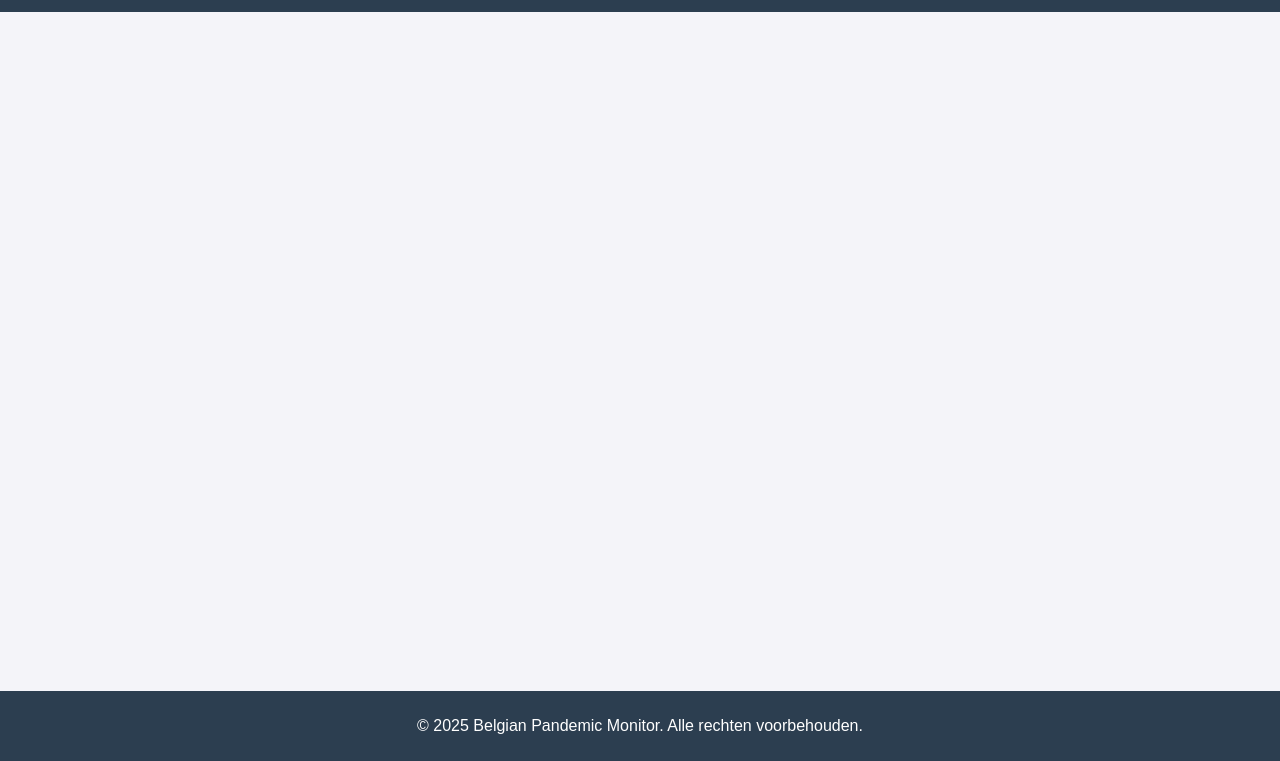
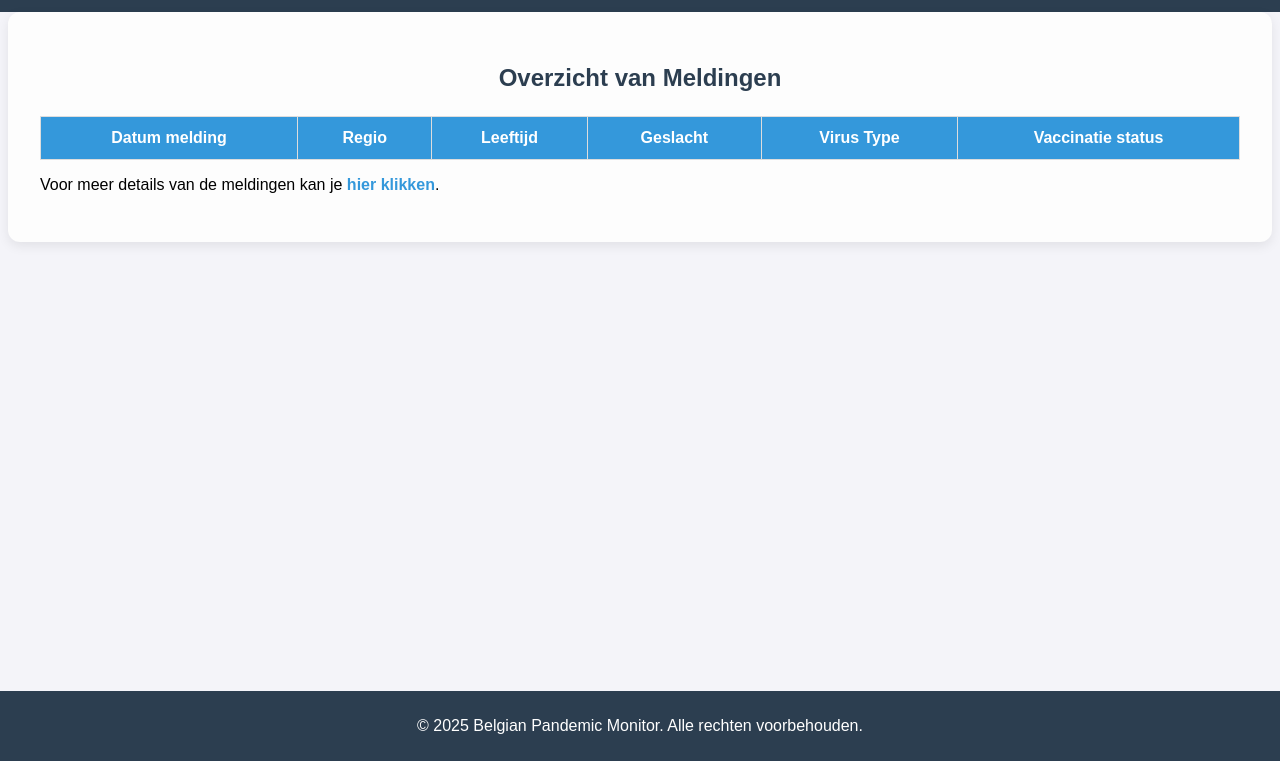
Before and after one commit to REDFS12/Project1_Pandemie, a plain HTML site: page html/resources.html in a window 1280 px wide. Shown: the part 39-800 px from the top of the page. Drawn offline with Linux system fonts and the light colour scheme.

Commit message:
Feat: Ressource page met tabel opgemaakt

```diff
--- a/css/style_resource.css
+++ b/css/style_resource.css
@@ -44,6 +44,56 @@ body {
     color: #3498db;
 }
 
+/* Algemene sectie-styling */
+.meldingen-sectie {
+    max-width: 1200px;
+    margin: 0 auto;
+    padding: 2rem;
+    background-color: #fdfdfd;
+    border-radius: 12px;
+    box-shadow: 0 4px 12px rgba(0, 0, 0, 0.08);
+}
+
+.meldingen-sectie h2 {
+    text-align: center;
+    margin-bottom: 1.5rem;
+    color: #2c3e50;
+}
+
+/* Tabel-styling */
+#meldingentabel {
+    width: 100%;
+    border-collapse: collapse;
+    margin-bottom: 1rem;
+    font-family: Arial, sans-serif;
+}
+
+#meldingentabel thead {
+    background-color: #3498db;
+    color: white;
+}
+
+#meldingentabel th,
+#meldingentabel td {
+    padding: 12px 16px;
+    border: 1px solid #ddd;
+    text-align: center;
+}
+
+#meldingentabel tbody tr:hover {
+    background-color: #e1f5fe;
+}
+
+/* Link-styling */
+.meldingen-sectie a {
+    color: #3498db;
+    font-weight: bold;
+    text-decoration: none;
+}
+
+.meldingen-sectie a:hover {
+    text-decoration: underline;
+}
 
 
 
--- a/html/resources.html
+++ b/html/resources.html
@@ -21,9 +21,32 @@
 
     </header>
 
-    <main>
+        <main>
+            <section class="meldingen-sectie">
+                <h2>Overzicht van Meldingen</h2>
+                <table id="meldingentabel">
+                    <thead>
+                        <tr>
+                            <th>Datum melding</th>
+                            <th>Regio</th>
+                            <th>Leeftijd</th>
+                            <th>Geslacht</th>
+                            <th>Virus Type</th>
+                            <th>Vaccinatie status</th>
+                        </tr>
+                    </thead>
+                    <tbody>
 
-    </main>
+                    </tbody>
+                </table>
+                <p>
+                    Voor meer details van de meldingen kan je
+                    <a href="/html/statistics.html">hier klikken</a>.
+                </p>
+            </section>
+        </main>
+        <script src="/javascript/resources.js"></script>
+
     <footer>
         <p>&copy; 2025 Belgian Pandemic Monitor. Alle rechten voorbehouden.</p>
     </footer>
--- /dev/null
+++ b/javascript/resources.js
@@ -0,0 +1,24 @@
+
+    import { db } from '../firebaseConfig.js';
+    import { collection, getDocs } from 'https://www.gstatic.com/firebasejs/9.6.1/firebase-firestore.js';
+
+    async function laadMeldingen() {
+        const snapshot = await getDocs(collection(db, "Variabelen-geinfecteerden"));
+        const tbody = document.querySelector("#meldingentabel tbody");
+
+        snapshot.forEach(doc => {
+            const data = doc.data();
+            const tr = document.createElement("tr");
+            tr.innerHTML = `
+                <td>${data.meldingsDatum || 'Onbekend'}</td>
+                <td>${data.regio || 'Onbekend'}</td>
+                <td>${data.leeftijd || '-'}</td>
+                <td>${data.geslacht || '-'}</td>
+                <td>${data.virusType || 'Onbekend'}</td>
+                <td>${data.statusVaccinatie || 'Onbekend'}</td>
+            `;
+            tbody.appendChild(tr);
+        });
+    }
+
+    window.addEventListener('DOMContentLoaded', laadMeldingen);
```
